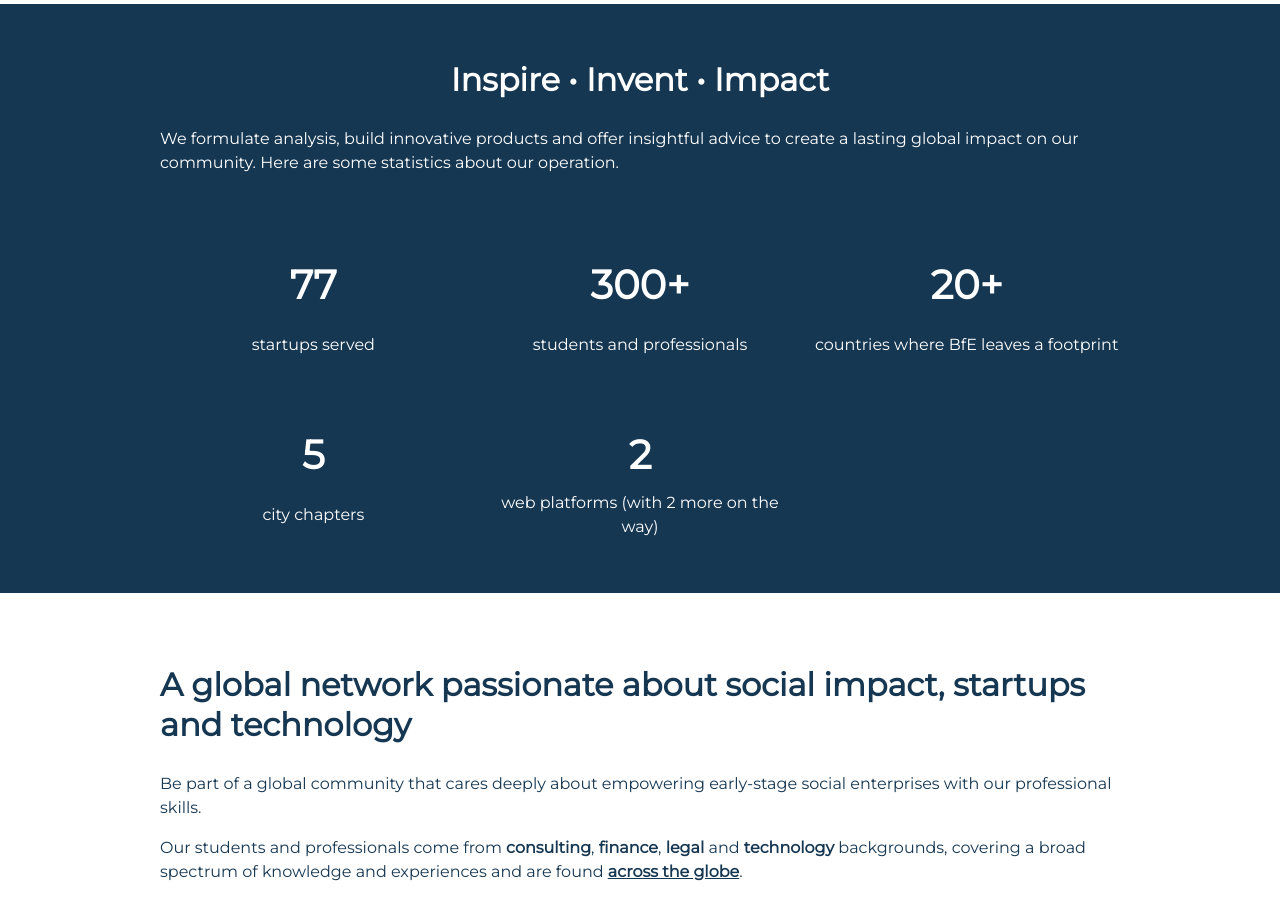
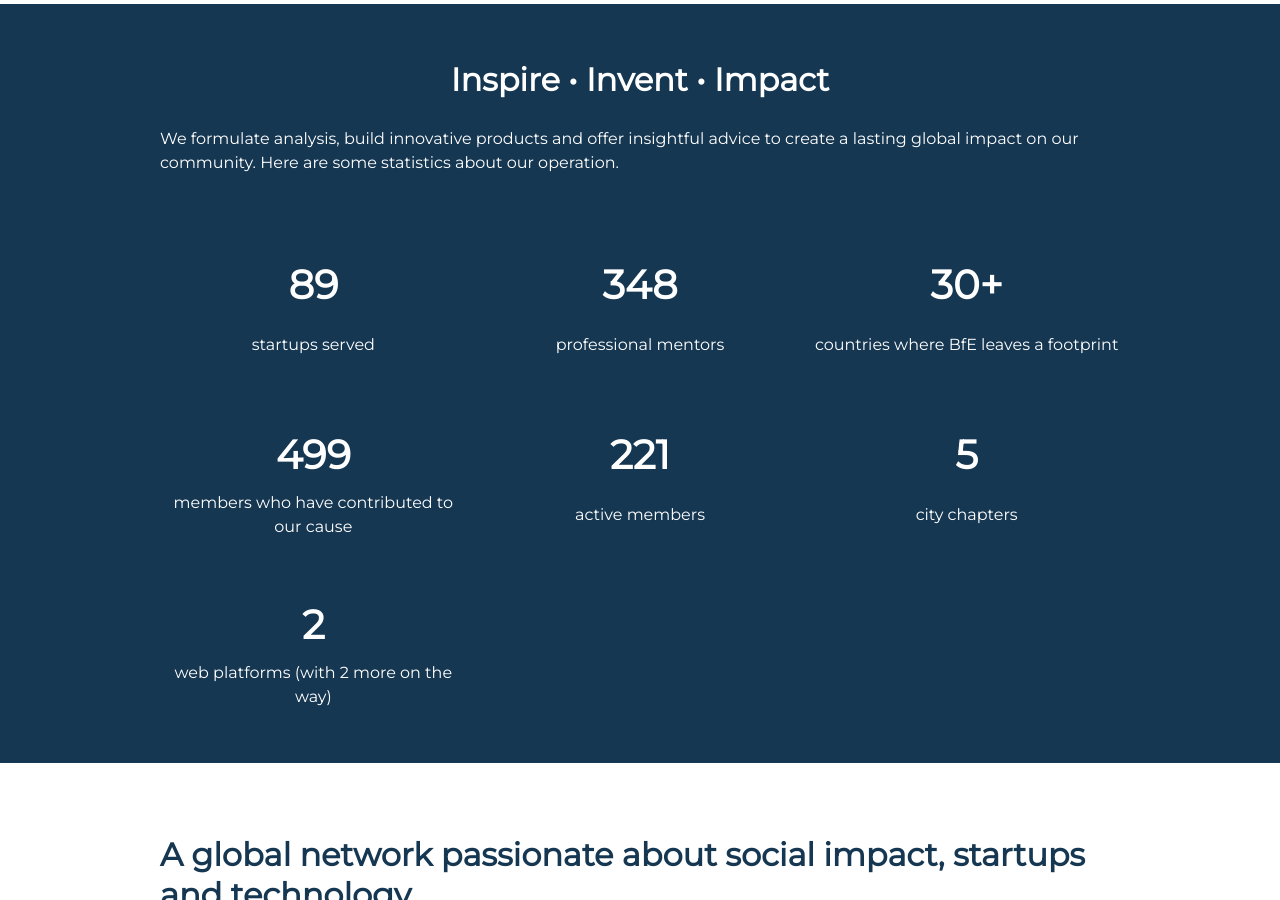
Before and after one commit to BfE-Technology/BfE-Technology.github.io, a Jekyll site: the page built from index.md, in a window 1280 px wide and 900 px high, scrolled down 4090 px. Built offline with Jekyll 4.4.1, drawn with Linux system fonts in a browser that asks for light colours.

Commit message:
Update index.md

```diff
--- a/index.md
+++ b/index.md
@@ -326,16 +326,24 @@ Whether you are looking to pick up new tools or challenge yourself with advanced
   </div>
   <div id="stats">
     <div class="stats-container">
-      <div class="number">77</div>
+      <div class="number">89</div>
       <div class="desc">startups served</div>
     </div>
     <div class="stats-container">
-      <div class="number">300+</div>
-      <div class="desc">students and professionals</div>
+      <div class="number">348</div>
+      <div class="desc">professional mentors</div>
     </div>
     <div class="stats-container">
-      <div class="number">20+</div>
+      <div class="number">30+</div>
       <div class="desc">countries where BfE leaves a footprint</div>
+    </div>
+    <div class="stats-container">
+      <div class="number">499</div>
+      <div class="desc">members who have contributed to our cause</div>
+    </div>
+    <div class="stats-container">
+      <div class="number">221</div>
+      <div class="desc">active members</div>
     </div>
     <div class="stats-container">
       <div class="number">5</div>
```
